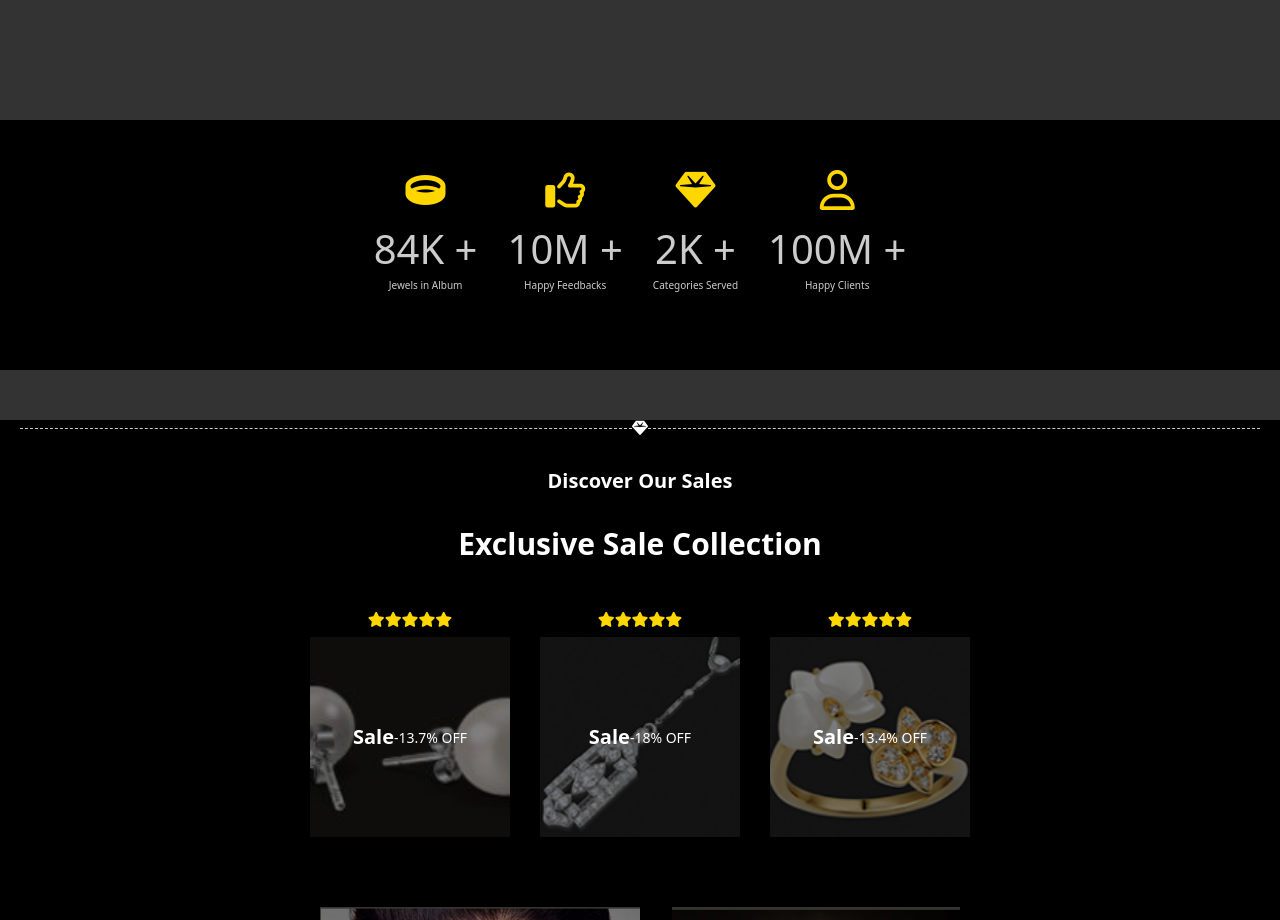
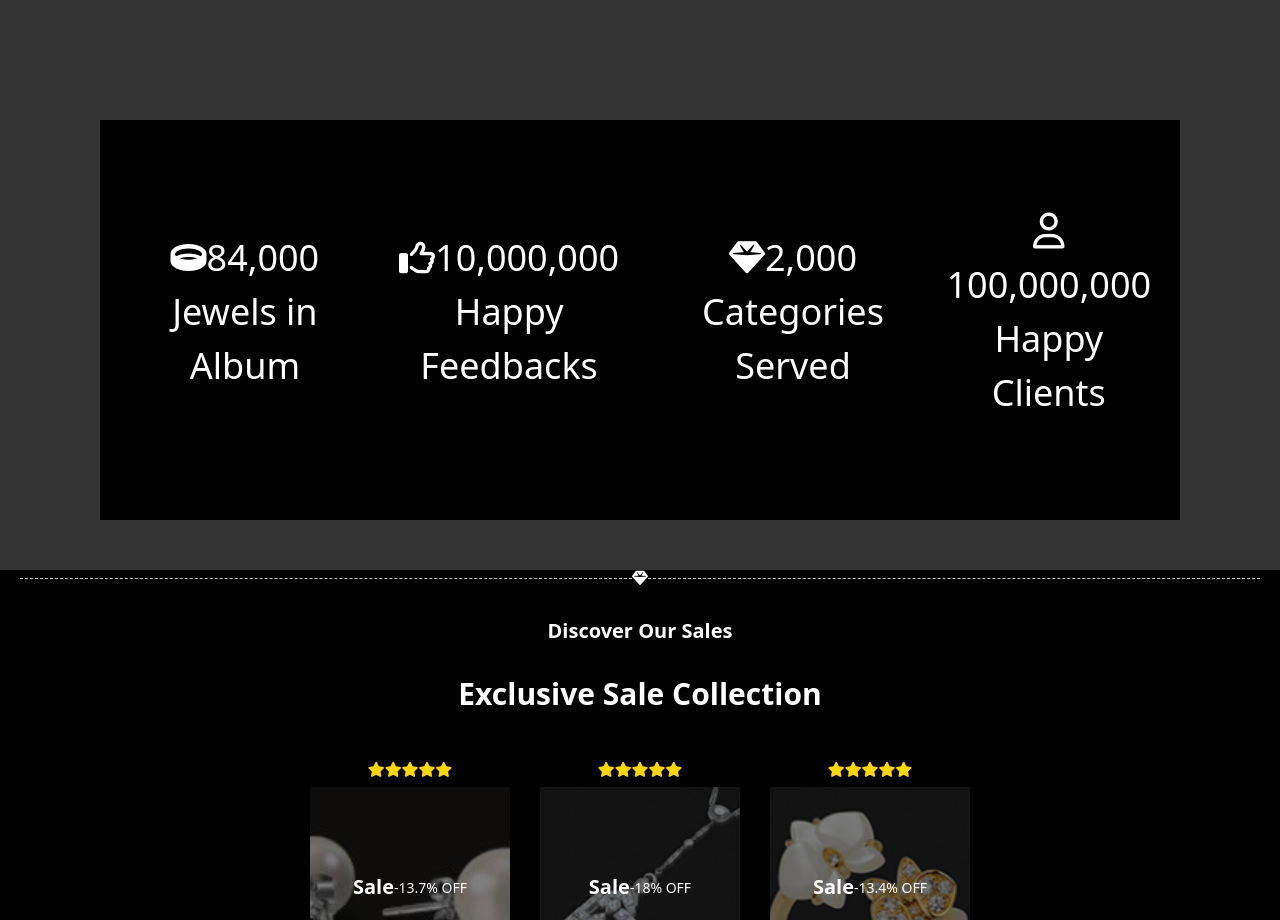
Before and after one commit to layanbuirat/JewelleryShop, a plain HTML site: page index.html in a window 1280 px wide. Shown: the part 6021-6941 px from the top of the page. Drawn offline with nearby package versions, Linux system fonts and the light colour scheme.

```diff
--- a/asest/JS/main.js
+++ b/asest/JS/main.js
@@ -1165,76 +1165,101 @@ document.addEventListener('DOMContentLoaded', function () {
 
   });
 
-  // إضافة القسم إلى الصفحة
+  //  قبل ال footeerإضافة القسم إلى الصفحة
   const footer = document.querySelector('.footer');
   document.body.insertBefore(saleCustomSection, footer);
 });
 
-// icon like
+// like
+
 document.addEventListener('DOMContentLoaded', function () {
-  // إنشاء القسم الجديد
   const statsSection = document.createElement('div');
   statsSection.classList.add('stat-stats-section');
 
   // تفاصيل المحتوى الخاص بالصف الأول
   const statsDetails = [
     {
-      iconClass: 'fa-solid fa-ring', //يقونة الألبوم
-      title: '84K +',
+      iconClass: 'fa-solid fa-ring',
+      targetNumber: 84000,
       description: 'Jewels in Album',
     },
     {
-      iconClass: 'fa-regular fa-thumbs-up', // أيقونة اللايك
-      title: '10M +',
+      iconClass: 'fa-regular fa-thumbs-up',
+      targetNumber: 10000000,
       description: 'Happy Feedbacks',
     },
     {
-      iconClass: 'fa-solid fa-gem', // أيقونة الجوهرة
-      title: '2K +',
+      iconClass: 'fa-solid fa-gem',
+      targetNumber: 2000,
       description: 'Categories Served',
     },
     {
-      iconClass: 'fa-regular fa-user', // أيقونة المستخدم
-      title: '100M +',
+      iconClass: 'fa-regular fa-user',
+      targetNumber: 100000000,
       description: 'Happy Clients',
     },
   ];
 
-  // إنشاء حاوية الأيقونات
-  const statIconsContainer = document.createElement('div');
-  statIconsContainer.classList.add('stat-icons-container');
-  statsSection.appendChild(statIconsContainer);
-
+  // إنشاء العناصر الداخلية للقسم
   statsDetails.forEach((stat) => {
-    // إنشاء الحاوية لكل أيقونة
-    const statBox = document.createElement('div');
-    statBox.classList.add('stat-stat-box');
-
-    // الأيقونة
-    const statIcon = document.createElement('i');
-    statIcon.classList.add(...stat.iconClass.split(' '));
-    statIcon.style.color = 'gold'; // اللون الذهبي للأيقونة
-    statBox.appendChild(statIcon);
-
-    // العنوان
-    const statTitle = document.createElement('h2');
-    statTitle.classList.add('stat-stat-title');
-    statTitle.textContent = stat.title;
-    statBox.appendChild(statTitle);
-
-    // الوصف
-    const statDescription = document.createElement('p');
-    statDescription.classList.add('stat-stat-description');
-    statDescription.textContent = stat.description;
-    statBox.appendChild(statDescription);
-
-    // إضافة الحاوية إلى حاوية الأيقونات
-    statIconsContainer.appendChild(statBox);
+    const statItem = document.createElement('div');
+    statItem.classList.add('stat-item');
+
+    const icon = document.createElement('i');
+    icon.className = stat.iconClass;
+
+    const number = document.createElement('span');
+    number.classList.add('stat-number');
+    number.setAttribute('data-target', stat.targetNumber);
+    number.textContent = '0'; // البداية
+
+    const description = document.createElement('p');
+    description.textContent = stat.description;
+
+    statItem.appendChild(icon);
+    statItem.appendChild(number);
+    statItem.appendChild(description);
+    statsSection.appendChild(statItem);
   });
 
   // إضافة القسم إلى الصفحة
   const footer = document.querySelector('.footer');
   document.body.insertBefore(statsSection, footer);
+
+  // وظيفة العد التدريجي
+  const startCounting = (element) => {
+    const target = +element.getAttribute('data-target'); // الرقم المستهدف
+    const increment = Math.ceil(target / 100); // مقدار الزيادة
+    let count = 0;
+
+    const updateCount = () => {
+      count += increment;
+      if (count > target) {
+        element.textContent = target.toLocaleString(); // إظهار الرقم النهائي بتنسيق
+      } else {
+        element.textContent = count.toLocaleString();
+        requestAnimationFrame(updateCount);
+      }
+    };
+
+    updateCount();
+  };
+
+  // مراقبة ظهور القسم
+  const observer = new IntersectionObserver(
+    (entries, observer) => {
+      entries.forEach((entry) => {
+        if (entry.isIntersecting) {
+          const numbers = entry.target.querySelectorAll('.stat-number');
+          numbers.forEach((number) => startCounting(number));
+          observer.unobserve(entry.target); // إلغاء المراقبة بعد التفعيل
+        }
+      });
+    },
+    { threshold: 0.5 } // القسم يظهر بنسبة 50% على الشاشة
+  );
+
+  observer.observe(statsSection);
 });
 
 // on sale
--- a/asest/css/main.css
+++ b/asest/css/main.css
@@ -1598,15 +1598,20 @@ button:focus {
   margin-top: 5px;
 }
 
-/* icon like */
-/* قسم الإحصائيات */
+
 /* قسم الإحصائيات */
 .stat-stats-section {
   background-color: black;
-  height: 250px;
   color: white;
   padding: 50px 20px;
   text-align: center;
+  display: flex; /* لتوسيط العناصر داخل القسم */
+  gap:20 px;
+  align-items: center;
+  margin-left: 100px ;
+  margin-right: 100px ;
+  font-size: 36px;
+  height: 50vh; /* اجعل القسم يغطي كامل الشاشة */
 }
 
 /* حاوية الأيقونات */
@@ -1615,6 +1620,7 @@ button:focus {
   justify-content: center;
   gap: 30px; /* المسافة بين الأيقونات */
   flex-wrap: wrap; /* لضمان أن يتم لف الأيقونات عند تصغير الشاشة */
+  margin-left: 100px;
 }
 
 /* الصندوق الخاص بكل أيقونة */
@@ -1629,7 +1635,8 @@ button:focus {
 .stat-stat-box i {
   font-size: 40px;
   margin-bottom: 10px;
-  color: rgba(209, 211, 96, 0.267);
+  background-color: #c7d3df;
+  color: rgba(220, 223, 39, 0.267);
 }
 
 /* العنوان */
@@ -1645,6 +1652,7 @@ button:focus {
   color: #ccc;
   margin: 0;
 }
+
 
 /* on sale */
 /* قسم العروض الخاصة */
```
